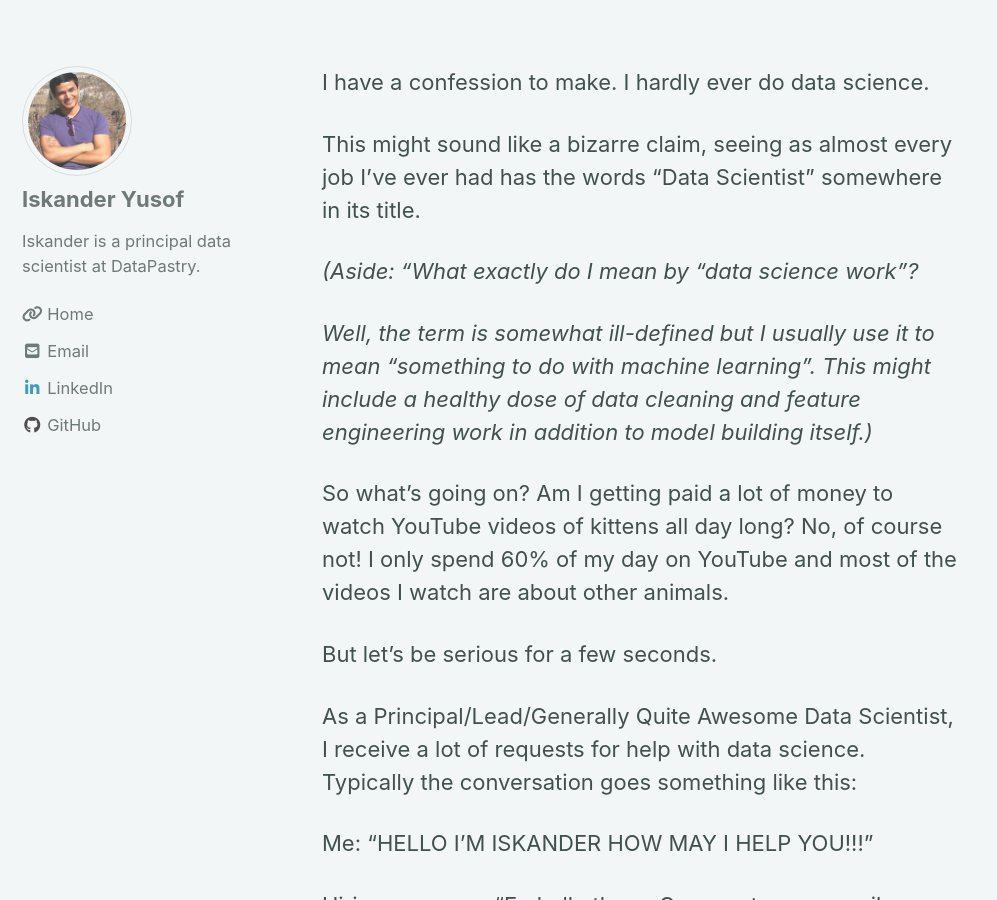
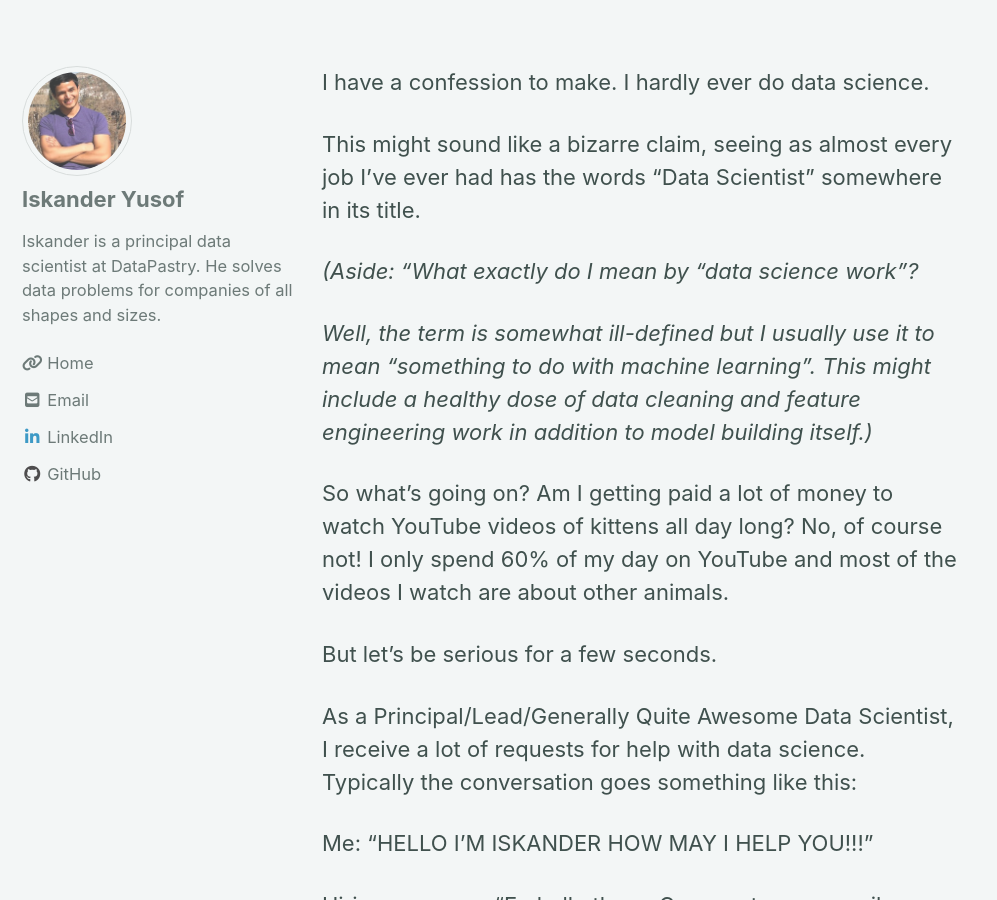
Before and after one commit to datapastry/datapastry.github.io, a Jekyll site: the page built from _posts/2019-08-06-do-you-need-a-data-scientist-part-1.md, in a window 1280 px wide and 900 px high, scrolled down 435 px. Shown: the whole window, without its empty margins (0-997 px from the left). Built offline with Jekyll 4.4.1, drawn with Linux system fonts in a browser that asks for light colours; cached includes are drawn as plain includes; nearby versions of some CDN libraries.

Commit message:
Slightly longer bio

```diff
--- a/_data/authors.yml
+++ b/_data/authors.yml
@@ -2,7 +2,7 @@
 
 Iskander Yusof:
   name        : "Iskander Yusof"
-  bio         : "Iskander is a principal data scientist at DataPastry."
+  bio         : "Iskander is a principal data scientist at DataPastry. He solves data problems for companies of all shapes and sizes."
   avatar      : "/assets/images/bio-isk.jpg"
   links:
     - label: "Home"
```
